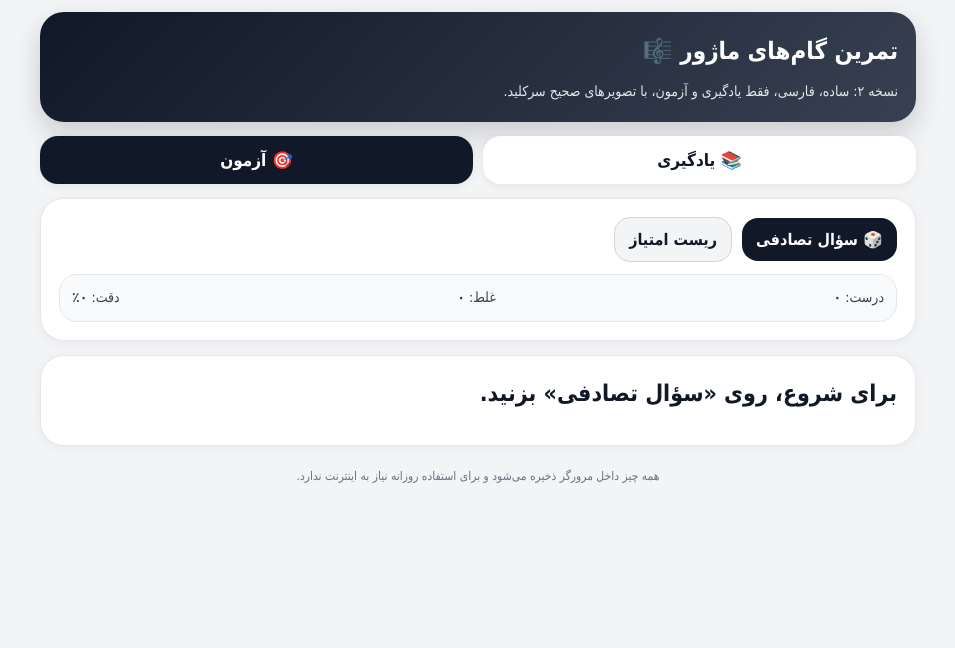
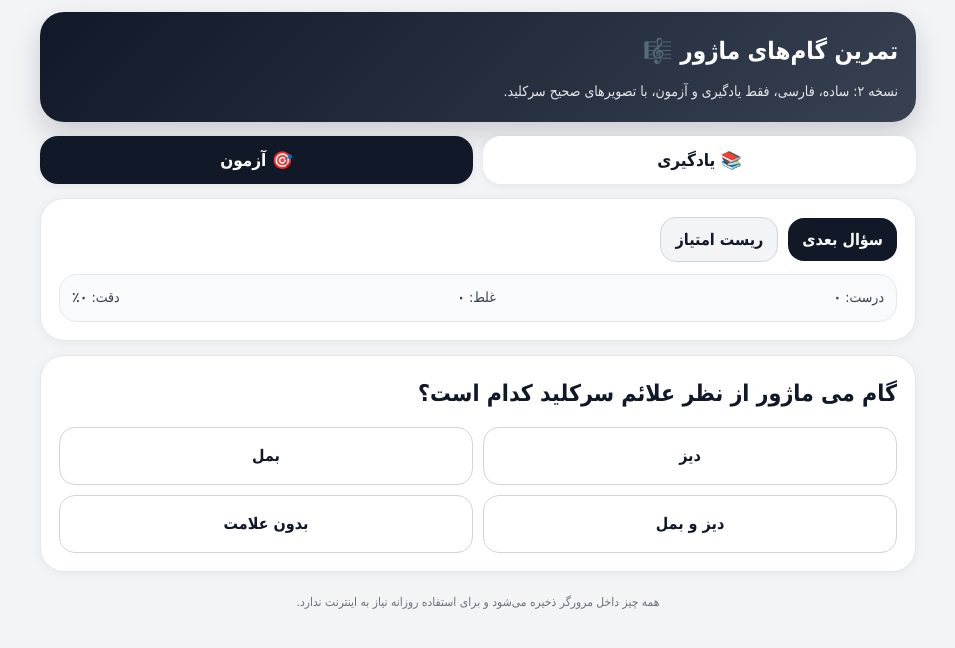
Before and after one commit to oiltoolssupply-droid/Music, a plain HTML site: page index.html in a window 1280 px wide. Both pictures are taken after a click on the button "🎯 آزمون". Shown: the whole page, without its empty margins (162-1117 px from the left). Drawn offline with Linux system fonts and the light colour scheme.

Commit message:
Add files via upload

```diff
--- a/index.html
+++ b/index.html
@@ -47,11 +47,11 @@ button.secondary{background:#f3f4f6;color:#111827;border:1px solid #d1d5db}
 
   <section id="testPanel" class="hidden">
     <div class="card">
-      <div class="row"><button onclick="newQuestion()">🎲 سؤال تصادفی</button><button class="secondary" onclick="resetScore()">ریست امتیاز</button></div>
+      <div class="row"><button id="nextBtn" onclick="newQuestion()">سؤال بعدی</button><button class="secondary" onclick="resetScore()">ریست امتیاز</button></div>
       <div class="scorebar"><span>درست: <b id="correctCount">۰</b></span><span>غلط: <b id="wrongCount">۰</b></span><span>دقت: <b id="accuracy">۰٪</b></span></div>
     </div>
     <div class="card">
-      <div id="question" class="big">برای شروع، روی «سؤال تصادفی» بزنید.</div>
+      <div id="question" class="big">سؤال به‌صورت خودکار نمایش داده می‌شود.</div>
       <div id="signatureArea"></div>
       <div id="options" class="options"></div>
       <div id="typeAnswerBox" class="typeBox hidden"><input id="typedAnswer" placeholder="پاسخ را اینجا بنویسید"><button onclick="checkTyped()">بررسی</button></div>
@@ -84,7 +84,7 @@ function alteredText(s){return s.altered.length?s.altered.join("، "):"—"}
 function signatureHTML(s){let inner=""; if(s.id==="do"){inner=`<svg class="emptyStaff" viewBox="0 0 520 170" aria-label="سرکلید دو ماژور"><line x1="40" y1="45" x2="480" y2="45" stroke="#111" stroke-width="2"/><line x1="40" y1="65" x2="480" y2="65" stroke="#111" stroke-width="2"/><line x1="40" y1="85" x2="480" y2="85" stroke="#111" stroke-width="2"/><line x1="40" y1="105" x2="480" y2="105" stroke="#111" stroke-width="2"/><line x1="40" y1="125" x2="480" y2="125" stroke="#111" stroke-width="2"/><text x="58" y="123" font-size="78" font-family="serif">𝄞</text></svg>`}else{inner=`<img src="${imageData[s.id]}" alt="سرکلید">`} return `<div class="signatureBox">${inner}</div>`}
 function fillScaleSelect(){scaleSelect.innerHTML=scales.map(s=>`<option value="${s.id}">${s.name}</option>`).join("")}
 function renderLearn(){const s=byId(scaleSelect.value)||scales[0]; learnContent.innerHTML=`${signatureHTML(s)}<h2>${s.name}</h2><div class="kv"><div class="info"><b>علائم سرکلید</b>${accText(s)}</div><div class="info"><b>نت‌های تغییر یافته</b>${alteredText(s)}</div><div class="info"><b>نت‌های گام</b>${s.notes.join("، ")}</div><div class="info"><b>نکته حفظی</b>${s.tip}</div></div>`}
-function showTab(tab,btn){learnPanel.classList.toggle("hidden",tab!=="learn");testPanel.classList.toggle("hidden",tab!=="test");document.querySelectorAll(".tab").forEach(x=>x.classList.remove("active"));btn.classList.add("active")}
+function showTab(tab,btn){learnPanel.classList.toggle("hidden",tab!=="learn");testPanel.classList.toggle("hidden",tab!=="test");document.querySelectorAll(".tab").forEach(x=>x.classList.remove("active"));btn.classList.add("active");if(tab==="test"&&!currentQuestion)newQuestion()}
 function normalise(s){return String(s||"").trim().replace(/\s+/g," ").replace(/ي/g,"ی").replace(/ك/g,"ک").replace(/‌/g," ")}
 function same(a,b){return normalise(a)===normalise(b)}
 function optionButtons(opts){typeAnswerBox.classList.add("hidden");options.innerHTML=opts.map(o=>`<button class="option" onclick="checkAnswer('${String(o).replace(/'/g,"\\'")}',this)">${o}</button>`).join("")}
@@ -99,9 +99,9 @@ function makeQuestion(){const types=["signatureToScale","scaleToCount","countToS
  if(type==="typeScaleName"){q.question="نام گام این سرکلید را تایپ کنید.";q.signature=signatureHTML(s);q.answer=s.name;q.typed=true}
  if(type==="trueFalse"){let statementTrue=Math.random()>.5;let shown=statementTrue?s:rand(scales.filter(x=>x.id!==s.id));q.question=`درست یا نادرست؟ این سرکلید مربوط به «${shown.name}» است.`;q.signature=signatureHTML(s);q.answer=statementTrue?"درست":"نادرست";q.options=["درست","نادرست"]}
  return q}
-function newQuestion(){locked=false;currentQuestion=makeQuestion();question.innerHTML=currentQuestion.question;signatureArea.innerHTML=currentQuestion.signature||"";feedback.innerHTML="";currentQuestion.typed?textAnswerBox():optionButtons(currentQuestion.options)}
+function newQuestion(){locked=false;currentQuestion=makeQuestion();if(document.getElementById("nextBtn"))nextBtn.textContent="سؤال بعدی";question.innerHTML=currentQuestion.question;signatureArea.innerHTML=currentQuestion.signature||"";feedback.innerHTML="";currentQuestion.typed?textAnswerBox():optionButtons(currentQuestion.options)}
 function checkTyped(){checkAnswer(typedAnswer.value,null)}
-function checkAnswer(ans,btn){if(locked||!currentQuestion)return;locked=true;let ok=same(ans,currentQuestion.answer); if(btn){document.querySelectorAll(".option").forEach(b=>{b.disabled=true;if(same(b.textContent,currentQuestion.answer))b.classList.add("correct")});if(!ok)btn.classList.add("wrong")} ok?score.correct++:score.wrong++;saveScore();updateScore();let s=currentQuestion.scale;feedback.innerHTML= ok?`<div class="feedback ok">✅ آفرین! پاسخ صحیح است.</div>`:`<div class="feedback bad">❌ پاسخ شما: <b>${ans||"—"}</b><br>✅ پاسخ صحیح: <b>${currentQuestion.answer}</b><br><br><b>${s.name}</b> دارای ${accText(s)} است.<br>نت‌های تغییر یافته: ${alteredText(s)}<br>نت‌های گام: ${s.notes.join("، ")}</div>`;setTimeout(newQuestion,1800)}
+function checkAnswer(ans,btn){if(locked||!currentQuestion)return;locked=true;let ok=same(ans,currentQuestion.answer); if(btn){document.querySelectorAll(".option").forEach(b=>{b.disabled=true;if(same(b.textContent,currentQuestion.answer))b.classList.add("correct")});if(!ok)btn.classList.add("wrong")} ok?score.correct++:score.wrong++;saveScore();updateScore();let s=currentQuestion.scale;feedback.innerHTML= ok?`<div class="feedback ok">✅ آفرین! پاسخ صحیح است.<br><br>برای ادامه روی «سؤال بعدی» بزنید.</div>`:`<div class="feedback bad">❌ پاسخ شما: <b>${ans||"—"}</b><br>✅ پاسخ صحیح: <b>${currentQuestion.answer}</b><br><br><b>${s.name}</b> دارای ${accText(s)} است.<br>نت‌های تغییر یافته: ${alteredText(s)}<br>نت‌های گام: ${s.notes.join("، ")}<br><br>بعد از خواندن توضیح، روی «سؤال بعدی» بزنید.</div>`;if(document.getElementById("nextBtn"))nextBtn.textContent="سؤال بعدی"}
 document.addEventListener("keydown",e=>{if(e.key==="Enter"&&!typeAnswerBox.classList.contains("hidden"))checkTyped()});
 fillScaleSelect();renderLearn();updateScore();
 </script>
```
